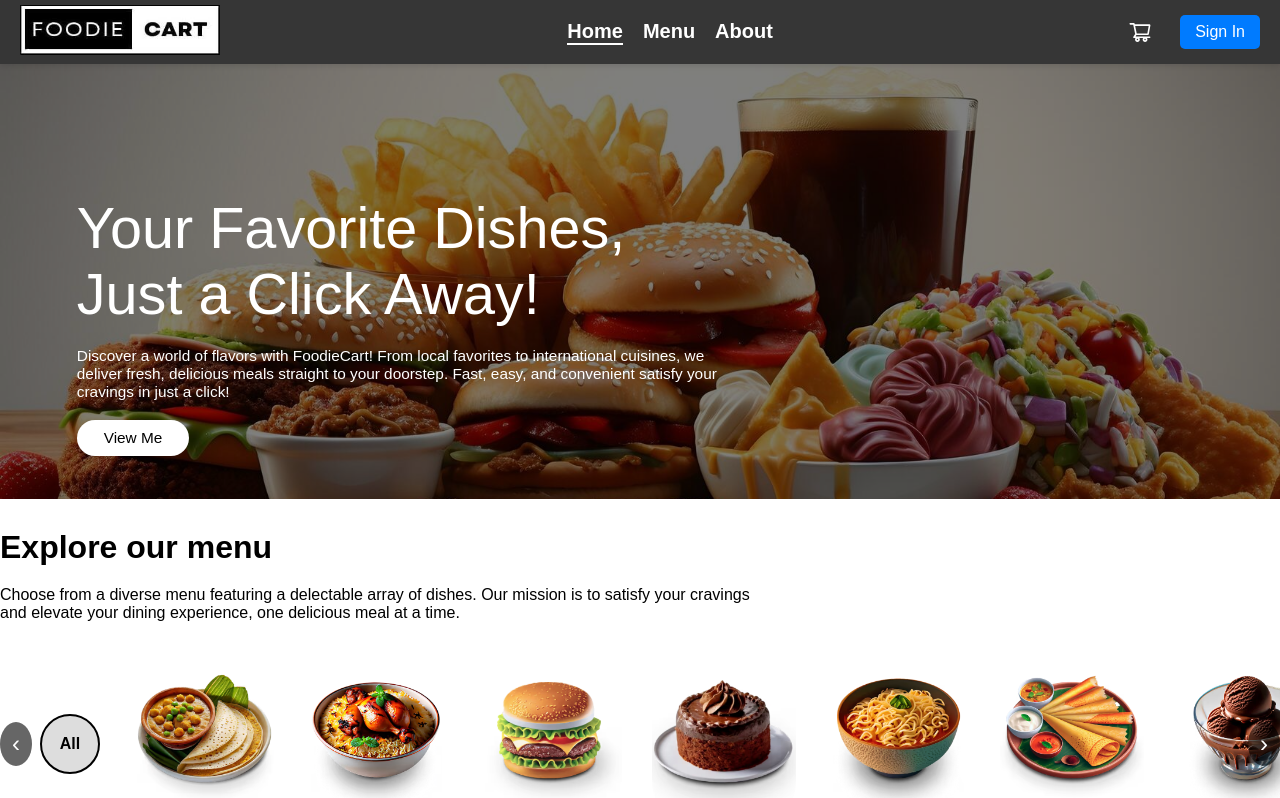
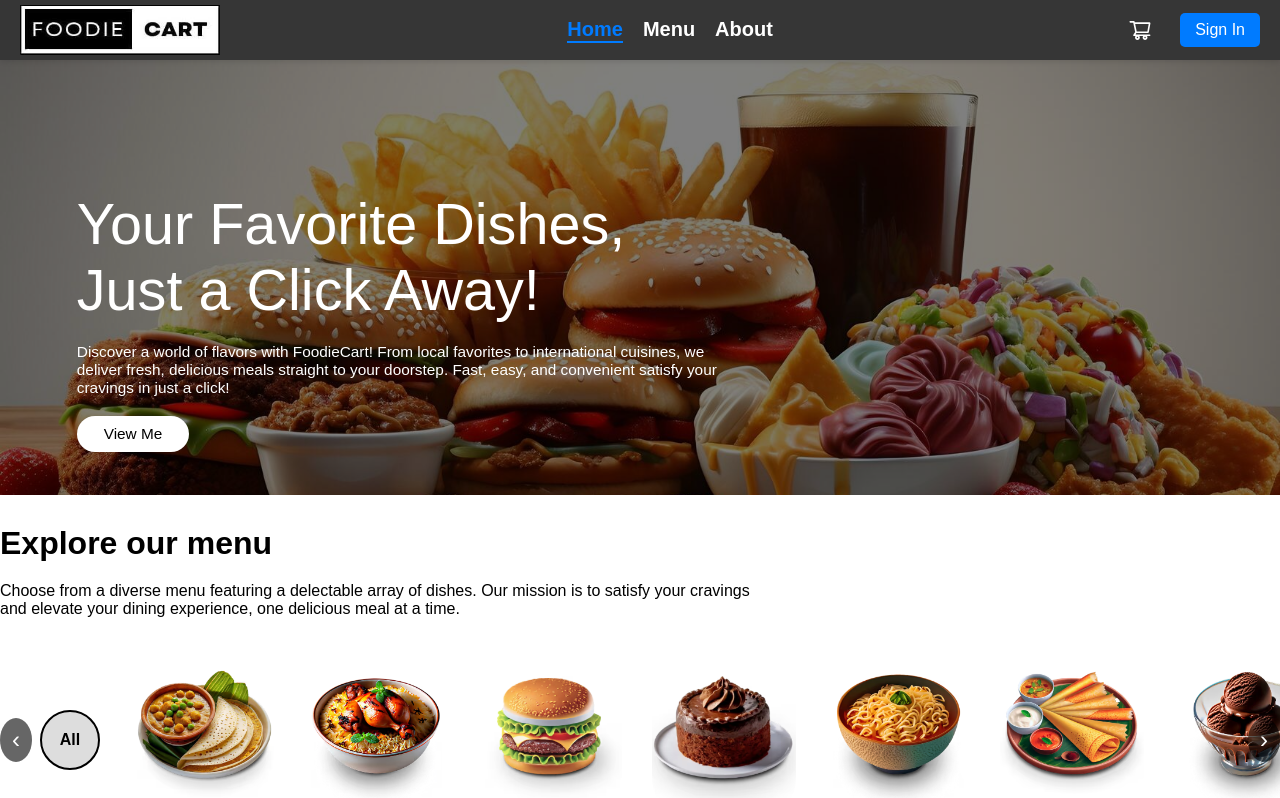
Before and after one commit to Vallarasu-KSG/FoodieCart-Online-Food-Order, a React (Create React App) app in the folder frontend1/: page /Home in a window 1280 px wide. Shown: the top 798 px of the page. Built offline with nearby package versions, Linux system fonts and the light colour scheme; no server answers.

Commit message:
foodiecart-insert-1.10

```diff
--- a/frontend1/src/Components/Navbar/Navbar.css
+++ b/frontend1/src/Components/Navbar/Navbar.css
@@ -1,3 +1,4 @@
+/* Navbar root */
 .navbar {
     display: flex;
     justify-content: space-between;
@@ -11,20 +12,19 @@
     z-index: 1000;
 }
 
+/* Logo */
 .logo {
     width: 200px;
     height: 50px;
     cursor: pointer;
 }
 
-.hidden-section {
-    display: none;
+.logo-link {
+    display: flex;
+    align-items: center;
 }
 
-.show-section {
-    display: block;
-}
-
+/* Menu */
 .navbar-menu {
     display: flex;
     gap: 20px;
@@ -38,12 +38,11 @@
     font-size: 20px;
     border-bottom: 2px solid transparent;
     font-weight: bold;
+    transition: all 0.3s ease;
 }
 
-.navbar-menu li:hover,
-.navbar-menu .active {
-    border-bottom: 2px solid white;
-    font-weight: bold;
+.navbar-menu li:hover {
+    color: #007BFF;
 }
 
 .navbar-menu a {
@@ -51,12 +50,20 @@
     color: inherit;
 }
 
+/* Active menu item - Desktop only */
+.navbar-menu li.active {
+    color: #007BFF;
+    border-bottom: 2px solid #007BFF;
+}
+
+/* Navbar right side */
 .navbar-right {
     display: flex;
     align-items: center;
     gap: 20px;
 }
 
+/* Cart icon */
 .cart-icon {
     display: flex;
     align-items: center;
@@ -65,6 +72,7 @@
     height: 40px;
 }
 
+/* Profile icon */
 .navbar-profile {
     display: flex;
     align-items: center;
@@ -75,6 +83,7 @@
     cursor: pointer;
 }
 
+/* Profile dropdown */
 .nav-profile-dropdown {
     display: block;
     position: absolute;
@@ -120,6 +129,7 @@
     border-top: 1px solid #eee;
 }
 
+/* Sign-in button */
 .navbar button {
     background-color: #007BFF;
     color: #fff;
@@ -135,10 +145,20 @@
     background-color: #0056b3;
 }
 
+/* Hidden sections (for smooth scrolling triggers) */
+.hidden-section {
+    display: none;
+}
+
+.show-section {
+    display: block;
+}
+
 /* Responsive design */
 @media (max-width: 768px) {
     .logo { width: 150px; height: 40px; }
     .cart-icon, .navbar-profile { width: 30px; height: 30px; }
+
     .navbar-menu {
         position: fixed;
         bottom: 0;
@@ -150,8 +170,19 @@
         padding: 10px 0;
         box-shadow: 0 -2px 5px rgba(0,0,0,0.2);
     }
-    .navbar-menu li { font-size: 16px; padding: 5px 10px; }
-    .navbar-menu li:hover, .navbar-menu .active { border-bottom: none; color: #007BFF; }
+
+    .navbar-menu li {
+        font-size: 16px;
+        padding: 5px 10px;
+        border-bottom: none; /* remove desktop border on mobile */
+    }
+
+    /* Mobile active item - only color change */
+    .navbar-menu li.active {
+        border-bottom: none;
+        color: #007BFF;
+        font-weight: bold;
+    }
 }
 
 @media (max-width: 460px) {
--- a/frontend1/src/Components/Navbar/Navbar.js
+++ b/frontend1/src/Components/Navbar/Navbar.js
@@ -1,15 +1,15 @@
 import React, { useContext, useState, useEffect, useRef } from "react";
 import "./Navbar.css";
 import Logo from "../Navbar/Navbar_Logo.jpg";
-import { Link, useNavigate } from "react-router-dom";
+import { Link, useLocation, useNavigate } from "react-router-dom";
 import { StoreContext } from "../../Context/StoreContext";
 import { AiOutlineUser, AiOutlineShoppingCart, AiOutlineLogout } from "react-icons/ai";
 
 const Navbar = ({ setShowLogin = () => console.warn("setShowLogin is not provided") }) => {
-  const [menu, setMenu] = useState("home");
   const [dropdownOpen, setDropdownOpen] = useState(false);
   const { token, setToken } = useContext(StoreContext);
   const navigate = useNavigate();
+  const location = useLocation(); // detect current path
   const dropdownRef = useRef(null);
 
   const logout = () => {
@@ -20,7 +20,6 @@ const Navbar = ({ setShowLogin = () => console.warn("setShowLogin is not provide
   };
 
   const handleMenuClick = (menuItem) => {
-    setMenu(menuItem);
     window.scrollTo({ top: 0, behavior: "smooth" });
     document.querySelectorAll(".hidden-section").forEach((section) => {
       section.classList.add("show-section");
@@ -30,10 +29,7 @@ const Navbar = ({ setShowLogin = () => console.warn("setShowLogin is not provide
   // Close dropdown when clicking outside
   useEffect(() => {
     const handleClickOutside = (event) => {
-      if (
-        dropdownRef.current &&
-        !dropdownRef.current.contains(event.target)
-      ) {
+      if (dropdownRef.current && !dropdownRef.current.contains(event.target)) {
         setDropdownOpen(false);
       }
     };
@@ -43,6 +39,11 @@ const Navbar = ({ setShowLogin = () => console.warn("setShowLogin is not provide
     };
   }, []);
 
+  // Determine active menu item based on current path
+  const getActiveClass = (path) => {
+    return location.pathname.toLowerCase() === path.toLowerCase() ? "active" : "";
+  };
+
   return (
     <div className="navbar">
       <Link to="/Home" onClick={() => handleMenuClick("home")} className="logo-link">
@@ -51,13 +52,13 @@ const Navbar = ({ setShowLogin = () => console.warn("setShowLogin is not provide
 
       <ul className="navbar-menu">
         <Link to="/Home" onClick={() => handleMenuClick("home")}>
-          <li className={menu === "home" ? "active" : ""}>Home</li>
+          <li className={getActiveClass("/home")}>Home</li>
         </Link>
         <Link to="/FoodMenu" onClick={() => handleMenuClick("FoodMenu")}>
-          <li className={menu === "FoodMenu" ? "active" : ""}>Menu</li>
+          <li className={getActiveClass("/foodmenu")}>Menu</li>
         </Link>
         <Link to="/About" onClick={() => handleMenuClick("About")}>
-          <li className={menu === "About" ? "active" : ""}>About</li>
+          <li className={getActiveClass("/about")}>About</li>
         </Link>
       </ul>
 
@@ -71,10 +72,7 @@ const Navbar = ({ setShowLogin = () => console.warn("setShowLogin is not provide
             Sign In
           </button>
         ) : (
-          <div
-            className="navbar-profile"
-            onClick={() => setDropdownOpen((prev) => !prev)}
-          >
+          <div className="navbar-profile" onClick={() => setDropdownOpen((prev) => !prev)}>
             <AiOutlineUser size={28} color="white" />
             <ul className={`nav-profile-dropdown ${dropdownOpen ? "show" : ""}`}>
               <li
--- a/frontend1/src/Context/StoreContext.js
+++ b/frontend1/src/Context/StoreContext.js
@@ -3,10 +3,10 @@ import axios from "axios";
 
 export const StoreContext = createContext(null);
 
-const StoreContextProvider = (props) => {
+const StoreContextProvider = ({ children }) => {
   const url = "https://food-order-website-backend-final.onrender.com";
 
-  // ✅ Initialize from localStorage if available
+  // ✅ Load cart from localStorage
   const [cardItem, setCardItem] = useState(() => {
     const saved = localStorage.getItem("cardItem");
     return saved ? JSON.parse(saved) : {};
@@ -15,69 +15,59 @@ const StoreContextProvider = (props) => {
   const [food_list, setFoodList] = useState([]);
   const [token, setToken] = useState(localStorage.getItem("token") || "");
 
-  // ✅ Save cart to localStorage whenever it changes
+  // ✅ Persist cart to localStorage whenever it changes
   useEffect(() => {
     localStorage.setItem("cardItem", JSON.stringify(cardItem));
   }, [cardItem]);
 
   // ✅ Add item to cart
   const addToCard = async (itemId) => {
-    try {
     setCardItem((prev) => ({
       ...prev,
       [itemId]: (prev[itemId] || 0) + 1,
     }));
 
     if (token) {
+      try {
         await axios.post(
           `${url}/api/cart/add`,
           { itemId },
           { headers: { Authorization: `Bearer ${token}` } }
         );
-      } else {
-        console.warn("No token available for authentication.");
+      } catch (err) {
+        console.error("Error syncing add to backend:", err);
       }
-    } catch (error) {
-      console.error("Error adding item to cart:", error);
     }
   };
 
-  // ✅ Remove item from cart
+  // ✅ Remove one quantity of an item
   const removeFromCard = async (itemId) => {
-    try {
     setCardItem((prev) => {
       if (!prev[itemId]) return prev; // nothing to remove
       const updated = { ...prev, [itemId]: prev[itemId] - 1 };
-        if (updated[itemId] <= 0) {
-          delete updated[itemId]; // ✅ clean empty items
-        }
+      if (updated[itemId] <= 0) delete updated[itemId]; // remove if zero
       return updated;
     });
 
     if (token) {
+      try {
         await axios.post(
           `${url}/api/cart/remove`,
           { itemId },
           { headers: { Authorization: `Bearer ${token}` } }
         );
+      } catch (err) {
+        console.error("Error syncing remove to backend:", err);
       }
-    } catch (error) {
-      console.error("Error removing item from cart:", error);
     }
   };
 
   // ✅ Calculate total cart amount
   const getTotalCartAmount = () => {
-    let totalAmount = 0;
-    for (const itemId in cardItem) {
-      if (cardItem[itemId] > 0) {
-        const itemInfo = food_list.find((product) => product._id === itemId);
-        if (itemInfo) {
-          totalAmount += itemInfo.offerPrice * cardItem[itemId];
-        }
-      }
-    }
-    return totalAmount;
+    return Object.entries(cardItem).reduce((total, [itemId, qty]) => {
+      const item = food_list.find((f) => f._id === itemId);
+      return item ? total + item.offerPrice * qty : total;
+    }, 0);
   };
 
   // ✅ Fetch food list
@@ -85,14 +75,14 @@ const StoreContextProvider = (props) => {
     try {
       const response = await axios.get(`${url}/api/food/list`);
       setFoodList(response.data.data || []);
-      console.log("Fetched food list:", response.data.data);
-    } catch (error) {
-      console.error("Error fetching food list:", error);
+    } catch (err) {
+      console.error("Error fetching food list:", err);
     }
   };
 
-  // ✅ Load cart from backend if logged in
+  // ✅ Load cart from backend if user is logged in
   const loadCartData = async (authToken) => {
+    if (!authToken) return;
     try {
       const response = await axios.post(
         `${url}/api/cart/get`,
@@ -100,23 +90,23 @@ const StoreContextProvider = (props) => {
         { headers: { Authorization: `Bearer ${authToken}` } }
       );
       setCardItem(response.data.cartData || {});
-    } catch (error) {
-      console.error("Error loading cart data:", error);
+    } catch (err) {
+      console.error("Error loading cart data:", err);
     }
   };
 
-  // ✅ Load initial data
+  // ✅ Initialize
   useEffect(() => {
     const init = async () => {
       await fetchFoodList();
-      if (token) {
-        await loadCartData(token);
-      }
+      if (token) await loadCartData(token);
     };
     init();
   }, [token]);
 
-  const contextValue = {
+  return (
+    <StoreContext.Provider
+      value={{
         food_list,
         cardItem,
         setCardItem,
@@ -126,11 +116,9 @@ const StoreContextProvider = (props) => {
         url,
         token,
         setToken,
-  };
-
-  return (
-    <StoreContext.Provider value={contextValue}>
-      {props.children}
+      }}
+    >
+      {children}
     </StoreContext.Provider>
   );
 };
--- a/frontend1/src/Pages/Cart/Cart.js
+++ b/frontend1/src/Pages/Cart/Cart.js
@@ -13,7 +13,6 @@ const Cart = () => {
   const [promoCode, setPromoCode] = useState("");
   const [appliedPromo, setAppliedPromo] = useState(null);
   const [error, setError] = useState("");
-  // const url = "http://localhost:4001";
   const url = "https://food-order-website-backend-final.onrender.com";
 
   const promoCodes = {
```
Lines whose indentation alone changed are shown as unchanged.
